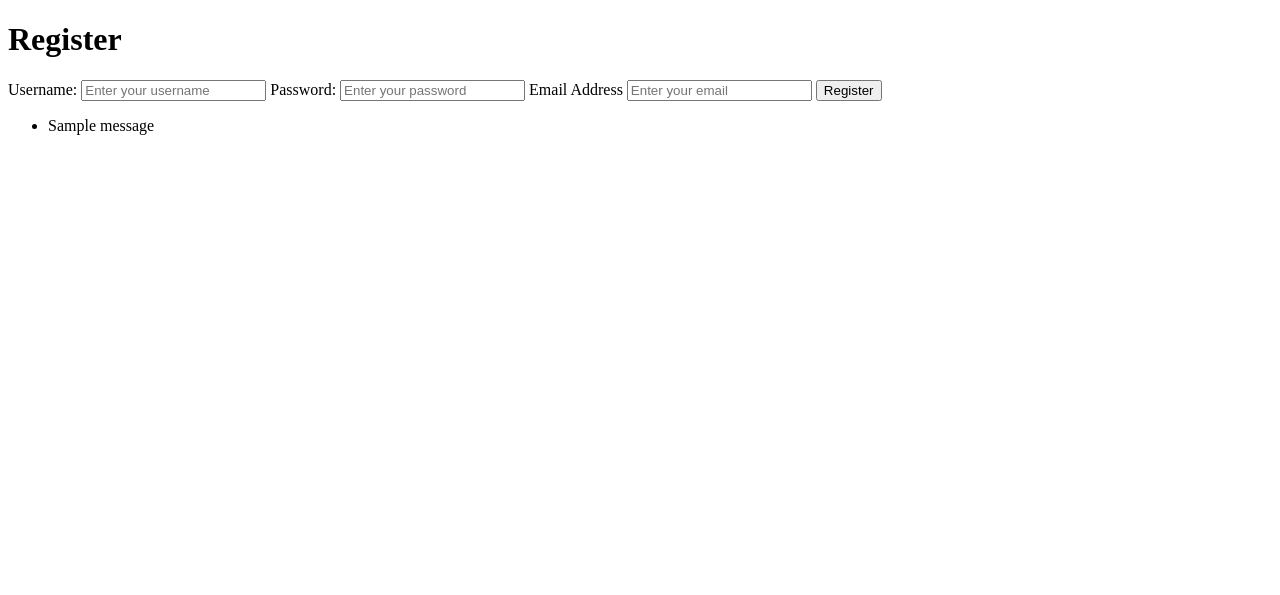
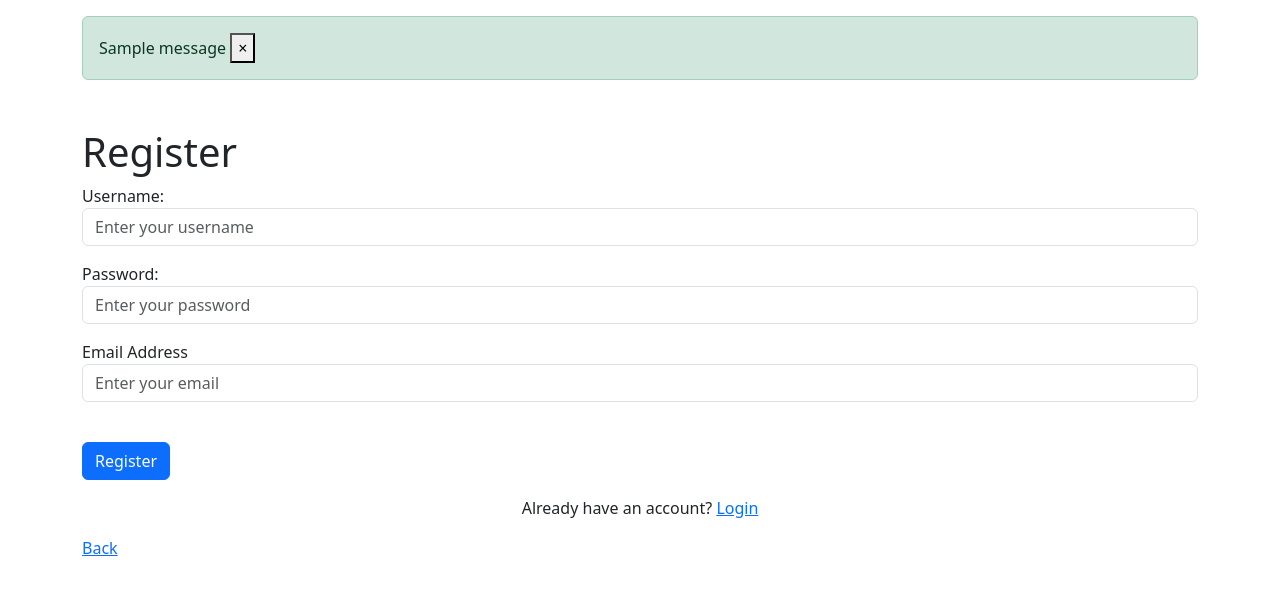
Before and after one commit to Becky1703/RecipeMuse, a Flask app: page /register in a window 1280 px wide. Shown: the top 595 px of the page. Run offline with Flask 3, Linux system fonts and the light colour scheme; tables that the repository leaves empty hold one stand-in row (values such as "Sample post"); one stand-in notice (Sample message) is shown; some libraries are stand-ins or nearby versions.

Commit message:
Styled the register and login pages

```diff
--- a/website/auth.py
+++ b/website/auth.py
@@ -35,18 +35,22 @@ def login():
         username = request.form.get('username')
         password = request.form.get('password')
 
+        print(f"Attempting login with username: {username} and password: {password}")
+
         user = User.query.filter_by(username=username).first()
+        print(f"User object retrieved: {user}")
 
         if user:
             if check_password_hash(user.password_hash, password):
-                login_user(user, remember=True)
+                login_user(user)
                 flash('Logged in successfully!', 'success')
                 return redirect(url_for('views.index'))
             else:
-             flash('Invalid username or password', 'error')
+             flash('Incorrect Password', 'error')
         else:
-            flash('Invalid username or password', 'error')
-    return render_template('login.html', user=current_user)
+            flash('Invalid Username', 'error')
+            print("Invalid login attempt")
+    return render_template('login.html')
 
 @auth.route('/logout')
 @login_required
--- a/website/templates/register.html
+++ b/website/templates/register.html
@@ -1,37 +1,76 @@
 <!DOCTYPE html>
-<html>
+<html lang="en">
 <head>
     <meta charset="UTF-8">
     <meta name="viewport" content="width=device-width, initial-scale=1.0">
     <title>Register</title>
- <!--CSS links and other headers here -->
+    <link rel="stylesheet" href="https://cdn.jsdelivr.net/npm/bootstrap@5.3.0/dist/css/bootstrap.min.css">
+ <!-- -->
 </head>
 <body>
+    <div class="container mt-3">
+       {% with messages = get_flashed_messages(with_categories=true) %}
+           {% if messages %}
+                {% for category, message in messages %}
+                    <div class="alert alert-{{ category }} alert-dismissible fade show">
+                        {{ message }}
+                        <button type="button" class="close" data-dismiss="alert" aria-label="Close">
+                        <span aria-hidden="true">&times;</span>
+                      </button>
+                   </div>
+               {% endfor %}
+            {% endif %}
+       {% endwith %}
+    </div>
+    <div class="container mt-5">
     <h1>Register</h1>
     <form method="POST" action="{{ url_for('auth.register') }}">
+        <div class="mb-3">
             <label for="username">Username:</label>
             <input
+            class="form-control"
             type="text"
             id="username"
             name="username"
-        placeholder="Enter your username"/>
+            autocomplete="username"
+            placeholder="Enter your username"
+            required/>
+        </div>
 
+        <div class="mb-3">
             <label for="password">Password:</label>
             <input
+            id="password"
+            class="form-control"
             type="password"
             name="password"
-        placeholder="Enter your password"/>
+            placeholder="Enter your password"
+            required/>
+        </div>
 
+        <div class="mb-3">
             <label for="email">Email Address</label>
             <input
+            class="form-control"
             name="email"
+            id="email"
             type="email"
+            autocomplete="email"
             placeholder="Enter your email"
             required/>
-
+        </div>
+        <div class="mb-3">
+            <br />
             <button type="submit" class="btn btn-primary">Register</button>
+        </div>
+    </div>
     </form>
-    <div class="flashes">
+    <div class="container mt-3">
+        <p class="text-center">
+            Already have an account? <a href="{{ url_for('auth.login') }}">Login</a></p>
+        <p><a href="{{ request.referrer }}">Back</a></p>
+    </div>
+    <!-- <div class="flashes">
         {% with messages = get_flashed_messages() %}
         {% if messages %}
         <ul class="flashes">
@@ -40,7 +79,8 @@
             {% endfor %}
         </ul>
         {% endif %}
-        {% endwith %}
+        {% endwith %}-->
     </div>
+    <script src="https://cdn.jsdelivr.net/npm/bootstrap@5.5.2/dist/js/bootstrap.bundle.min.js"></script>
 </body>
 </html>
```
Also changed, not shown: website/models.py (+4 -4 lines), website/templates/login.html (+38 -0 lines). Lines whose indentation alone changed are shown as unchanged.
